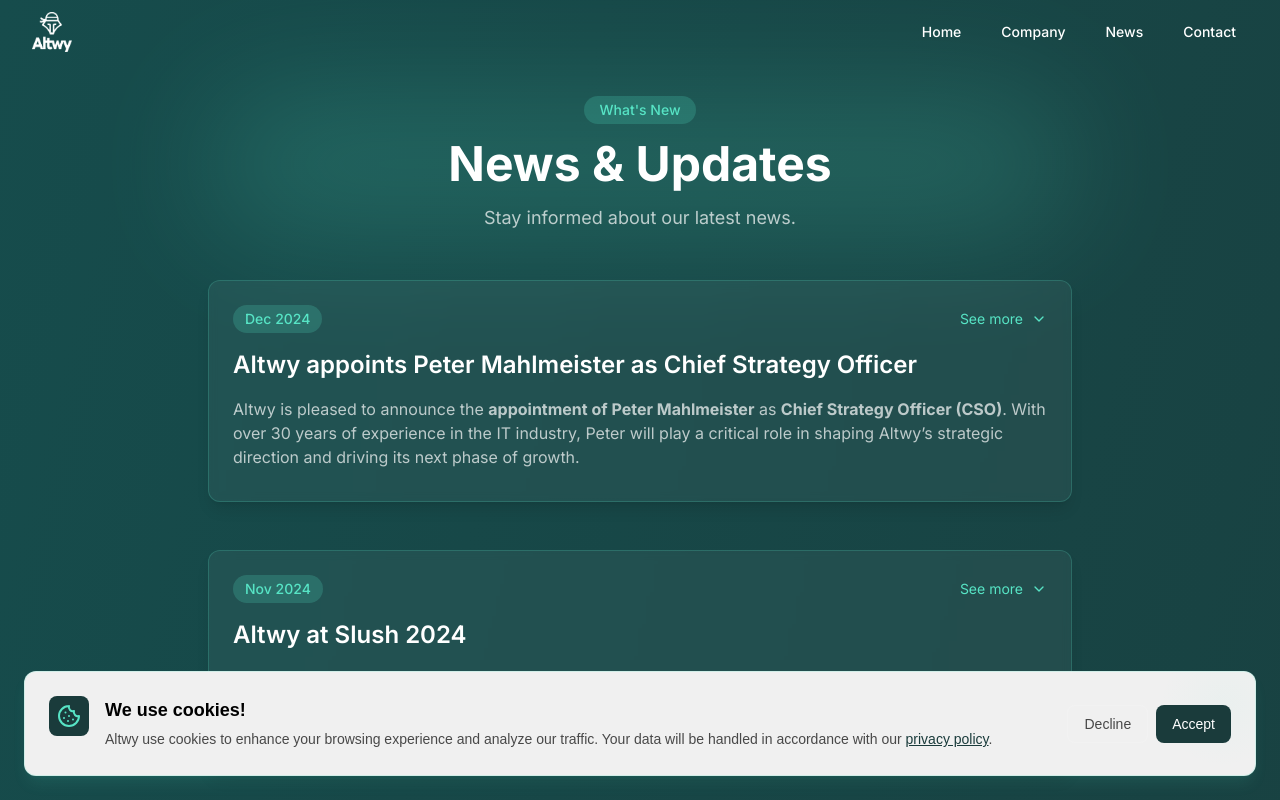
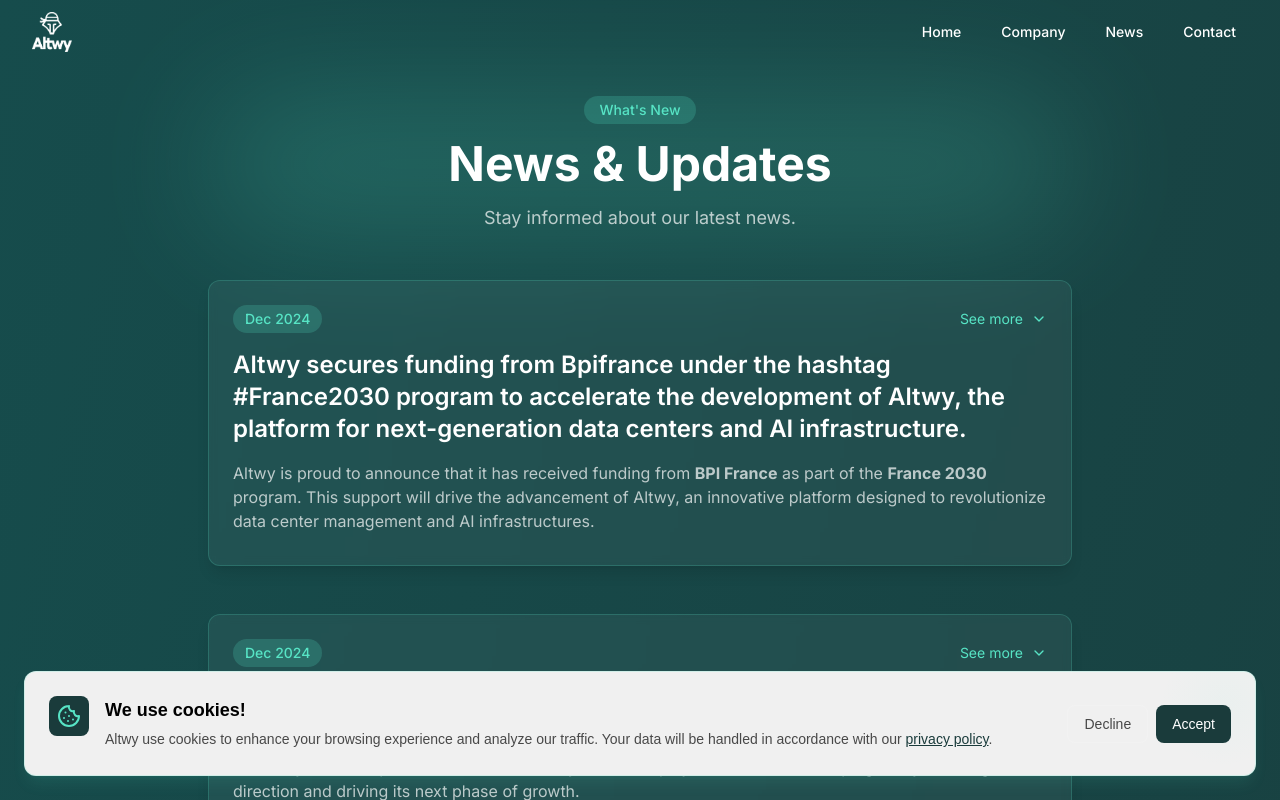
Before and after one commit to anthonyserrano34/test-website, a Next.js app: page /news in a window 1280 px wide. Shown: the top 800 px of the page. Built offline with nearby package versions, Linux system fonts and the light colour scheme.

Commit message:
[#102] Add news about Altwy securing funding from Bpifrance under the France2030 program

```diff
--- a/app/news/news.tsx
+++ b/app/news/news.tsx
@@ -14,6 +14,17 @@
 // Pour le balisage: **gras** __grand__ *italique*
 // TODO : think about another way to handle news to make it easier for Christophe to add news (maybe pull them from a JSON file ?)
 const newsItems = [
+	{
+		id: 13,
+		date: "Dec 2024",
+		title: "Altwy secures funding from Bpifrance under the hashtag #France2030 program to accelerate the development of Altwy, the platform for next-generation data centers and AI infrastructure.",
+		contentType: "text",
+		content: `Altwy is proud to announce that it has received funding from **BPI France** as part of the **France 2030** program. This support will drive the advancement of Altwy, an innovative platform designed to revolutionize data center management and AI infrastructures.
+
+Altwy offers cutting-edge solutions for optimizing infrastructure, **reducing energy consumption**, and enabling the seamless deployment of **artificial intelligence workloads**. Positioned as the cornerstone for **tomorrow’s AI infrastructures**, Altwy aligns with the France 2030 vision of fostering sustainable, high-performance technologies.
+
+*“This funding represents a major milestone in our mission to create smarter, greener IT solutions that address the challenges of today and tomorrow”* said **Christophe Lambert, CEO**.`,
+	},
 	{
 		id: 12,
 		date: "Dec 2024",
```
